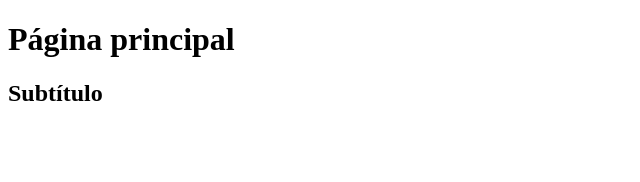
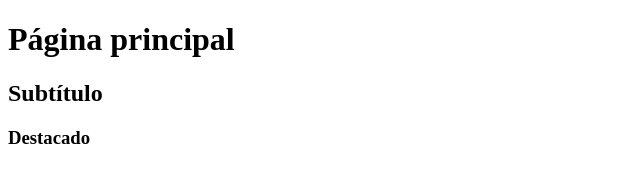
Before and after one commit to jercilla/el-volante, a plain HTML site: page index.html in a window 1280 px wide. Shown: the whole page, without its empty margins (0-640 px from the left). Drawn offline with Linux system fonts and the light colour scheme.

Commit message:
Index con destacado

```diff
--- a/index.html
+++ b/index.html
@@ -9,6 +9,6 @@
 <body>
   <h1>Página principal</h1>
   <h2>Subtítulo</h2>
-
+  <h3>Destacado</h3>
 </body>
 </html>
```
